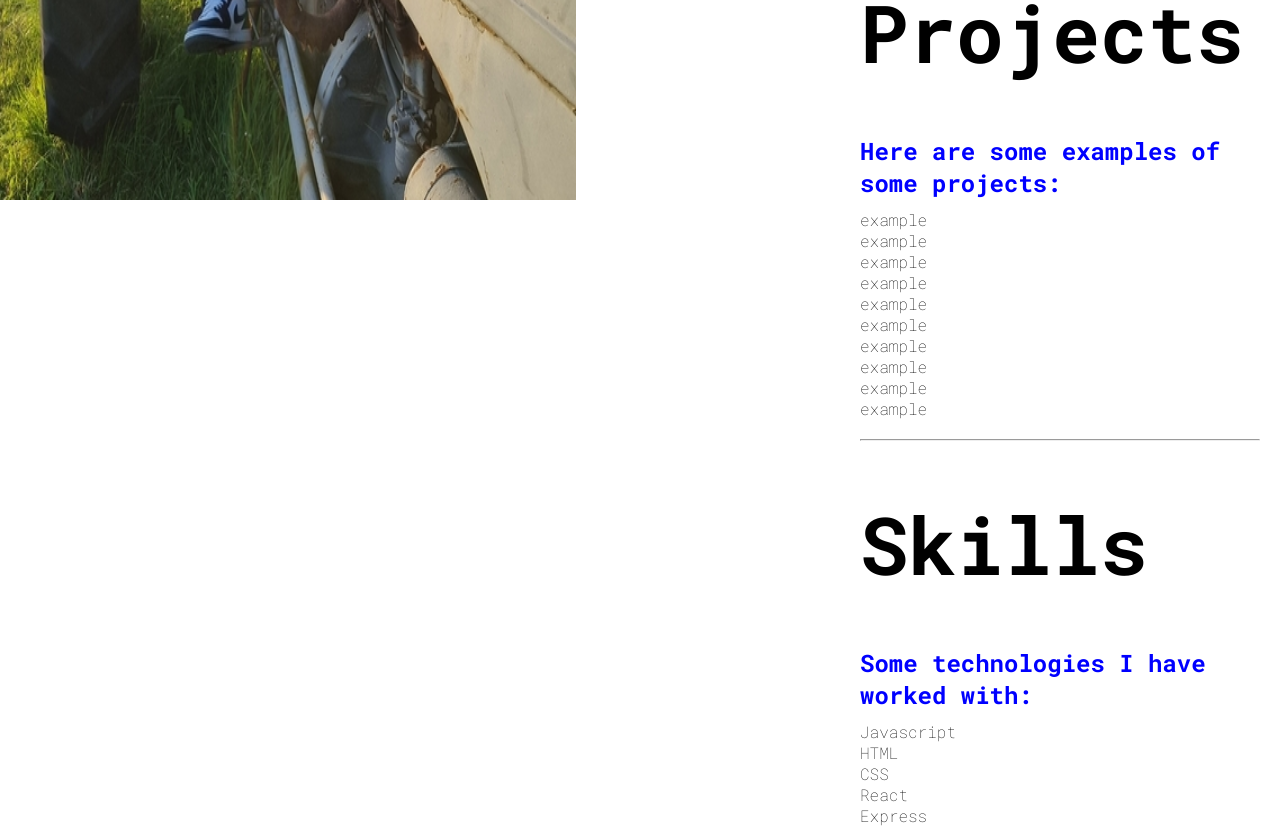
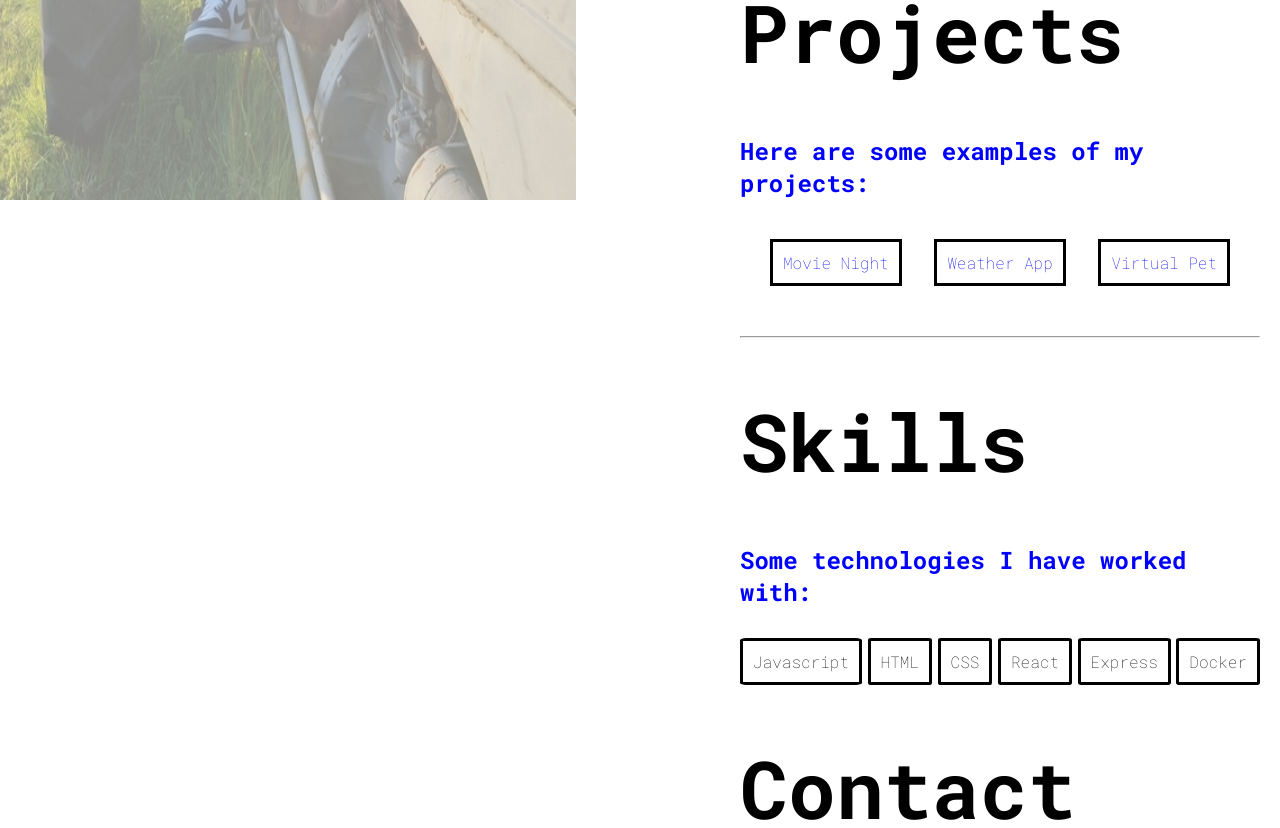
Before and after one commit to hughesblues94/react-portfolio, a React (Create React App) app: page / in a window 1280 px wide. Shown: the part 600-1428 px from the top of the page. Built offline with nearby package versions, Linux system fonts and the light colour scheme.

Commit message:
fixed navbar

```diff
--- a/src/components/Bio.css
+++ b/src/components/Bio.css
@@ -1,7 +1,7 @@
 .container {
   padding: 20px;
   z-index: 1;
-  margin-left: 105vh;
+  margin-left: 90vh;
 }
 
 h1 {
@@ -14,12 +14,31 @@ h1 {
   padding-top: 50px;
 }
 
+.project-cards {
+  display: flex;
+  padding: 30px;
+  justify-content: space-between;
+}
+
 #contact {
   padding-top: 50px;
 }
 
 #skills {
   padding-top: 50px;
+}
+
+.technologies {
+  display: flex;
+  justify-content: space-between;
+  flex-wrap: wrap;
+}
+
+.technologies > p {
+  border: solid;
+  margin-top: 20px;
+  padding: 10px;
+  border-radius: 5%;
 }
 
 h2 {
--- a/src/components/Bio.jsx
+++ b/src/components/Bio.jsx
@@ -1,6 +1,5 @@
 import "./Bio.css";
-import Button from "./Button.jsx";
-
+import ProjectCard from "./ProjectCard";
 const Bio = () => {
   return (
     <div className="container">
@@ -17,28 +16,34 @@ const Bio = () => {
       <h1 id="projects" className="projects">
         Projects
       </h1>
-      <h2>Here are some examples of some projects:</h2>
-      <p>example</p>
-      <p>example</p>
-      <p>example</p>
-      <p>example</p>
-      <p>example</p>
-      <p>example</p>
-      <p>example</p>
-      <p>example</p>
-      <p>example</p>
-      <p>example</p>
+      <h2>Here are some examples of my projects:</h2>
+      <div className="project-cards">
+        <ProjectCard
+          name={"Movie Night"}
+          link={"https://github.com/hughesblues94/movie-night"}
+        />
+        <ProjectCard
+          name={"Weather App"}
+          link={"https://github.com/hughesblues94/weather-app"}
+        />
+        <ProjectCard
+          name={"Virtual Pet"}
+          link={"https://github.com/hughesblues94/virtual-pet"}
+        />
+      </div>
       <hr></hr>
 
       <h1 id="skills">Skills</h1>
 
       <h2>Some technologies I have worked with:</h2>
-      <p>Javascript</p>
-      <p>HTML</p>
-      <p>CSS</p>
-      <p>React</p>
-      <p>Express</p>
-
+      <div className="technologies">
+        <p>Javascript</p>
+        <p>HTML</p>
+        <p>CSS</p>
+        <p>React</p>
+        <p>Express</p>
+        <p>Docker</p>
+      </div>
       <h1 id="contact">Contact</h1>
       <h2>Find me on socials:</h2>
     </div>
--- a/src/components/Image.css
+++ b/src/components/Image.css
@@ -2,4 +2,5 @@
   position: fixed;
   width: 45vw;
   height: 100vh;
+  opacity: 0.5;
 }
--- a/src/components/Navbar.css
+++ b/src/components/Navbar.css
@@ -8,10 +8,12 @@
 }
 
 .navbar {
+  margin-top: 30px;
   top: 0;
   position: fixed;
   width: 100%;
   z-index: 10;
+  background-color: white;
 }
 
 .link {
@@ -42,7 +44,6 @@
   font-weight: 700;
 }
 ul {
-  margin: 30px;
   list-style: none;
   display: flex;
   border-radius: 50px;
--- a/src/components/Navbar.jsx
+++ b/src/components/Navbar.jsx
@@ -1,5 +1,4 @@
 import "./Navbar.css";
-import Button from "./Button";
 
 const Navbar = () => {
   return (
--- /dev/null
+++ b/src/components/ProjectCard.css
@@ -0,0 +1,4 @@
+.card {
+  border-style: solid;
+  padding: 10px;
+}
--- /dev/null
+++ b/src/components/ProjectCard.jsx
@@ -0,0 +1,11 @@
+import "./ProjectCard.css";
+
+const ProjectCard = ({ name, link }) => {
+  return (
+    <div className="card">
+      <a href={link}>{name}</a>
+    </div>
+  );
+};
+
+export default ProjectCard;
```
